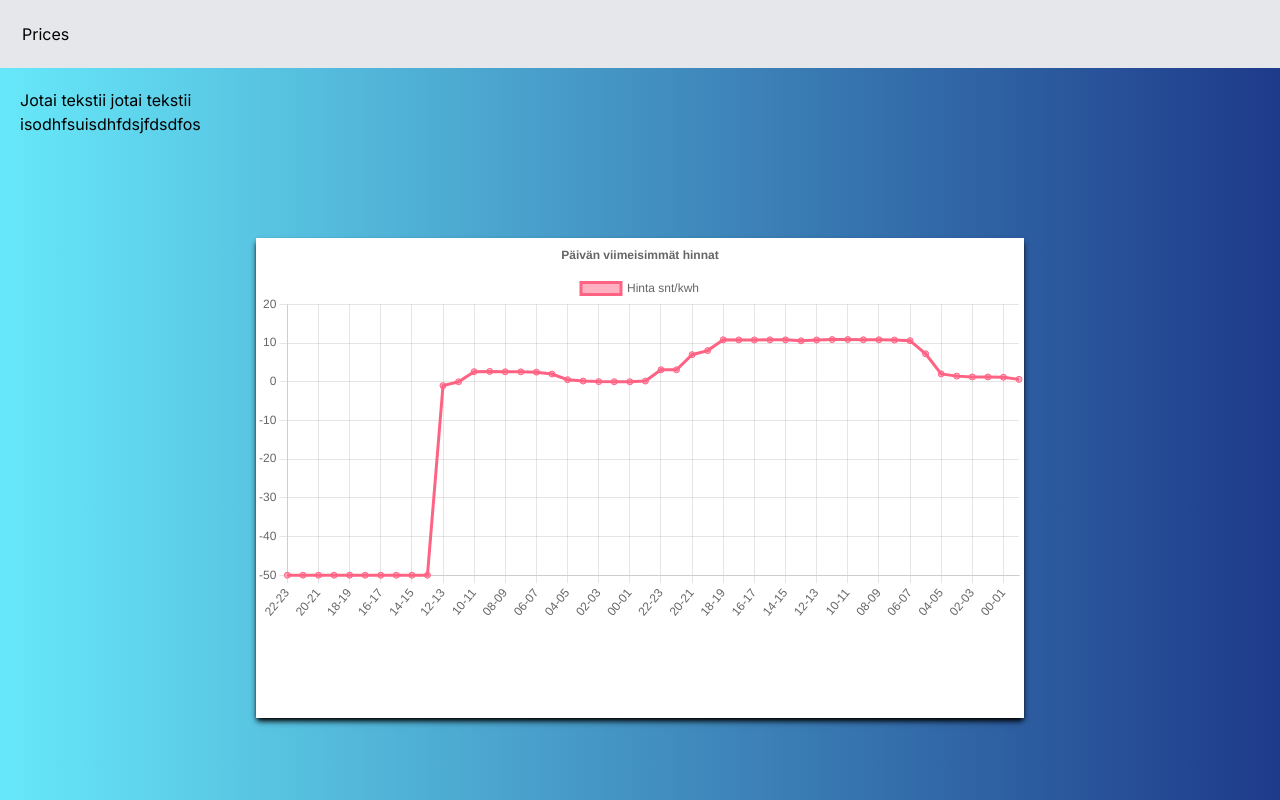
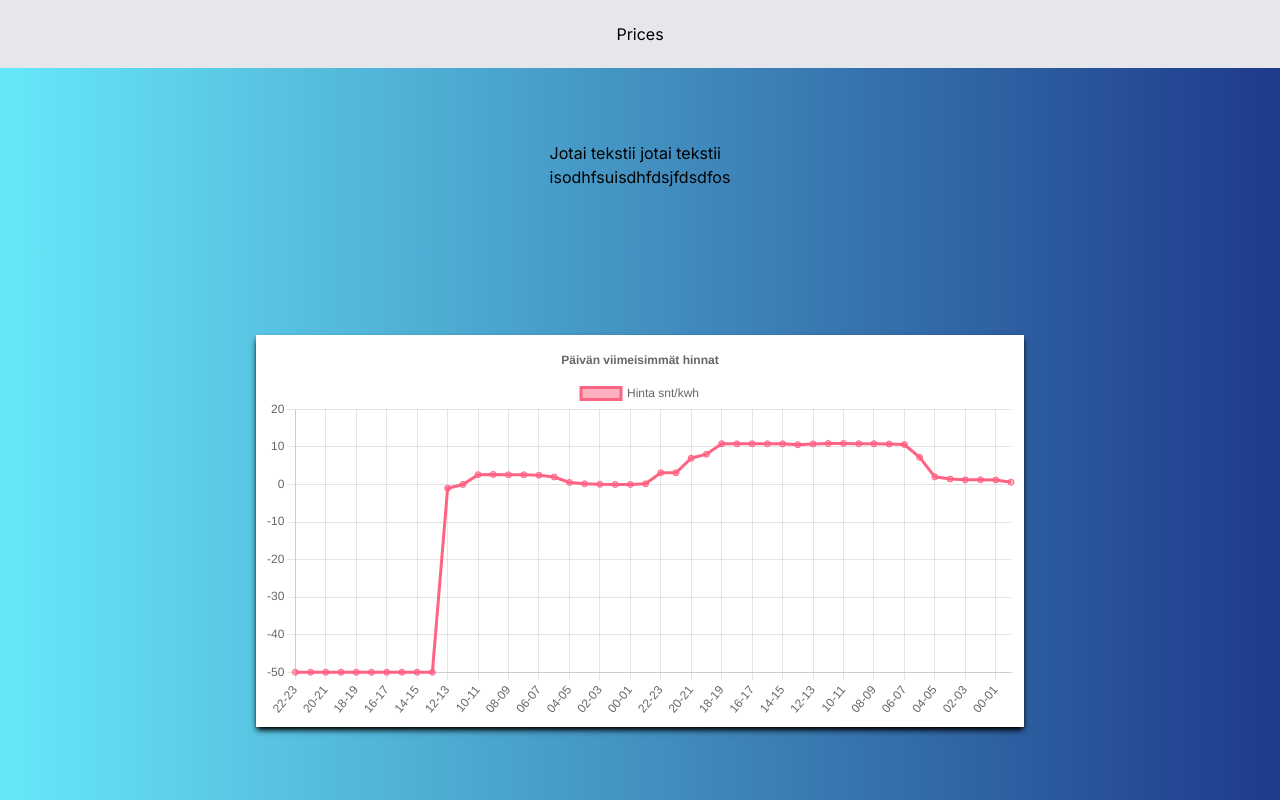
Before and after one commit to Arttu-Nurminoro/nextjs-assignment, a Next.js app: page / in a window 1280 px wide. Built offline with nearby package versions, Linux system fonts and the light colour scheme.

Commit message:
lisää turhaa tyylitystä

```diff
--- a/src/app/components/Chart.tsx
+++ b/src/app/components/Chart.tsx
@@ -124,8 +124,8 @@ export default function Chartti() {
     };
     return(
         <>
-          <div className=' w-3/5 h-3/5 m-auto bg-white shadow-md shadow-black'>
-            <Line className='w-full h-full' options={options} data={data} />
+          <div className=' w-3/5 max-h-fit p-2 m-auto bg-white shadow-md shadow-black'>
+            <Line className='w-full h-full m-auto' options={options} data={data} />
           </div>
         </>
     );
--- a/src/app/page.tsx
+++ b/src/app/page.tsx
@@ -7,10 +7,10 @@ export default async function Home() {
   return (
     <main className="flex flex-col h-full w-auto">
       <Navbar>
-        <Link href='/PricesList'>Prices</Link>
+        <Link className='m-auto' href='/PricesList'>Prices</Link>
       </Navbar>
-      <div className='flex flex-col w-auto h-auto p-5'>
-        <p className=''>Jotai tekstii jotai tekstii</p>
+      <div className='flex flex-col w-auto h-auto m-auto'>
+        <p>Jotai tekstii jotai tekstii</p>
         <h1>isodhfsuisdhfdsjfdsdfos</h1>
       </div>
       <Chartti/>
```
